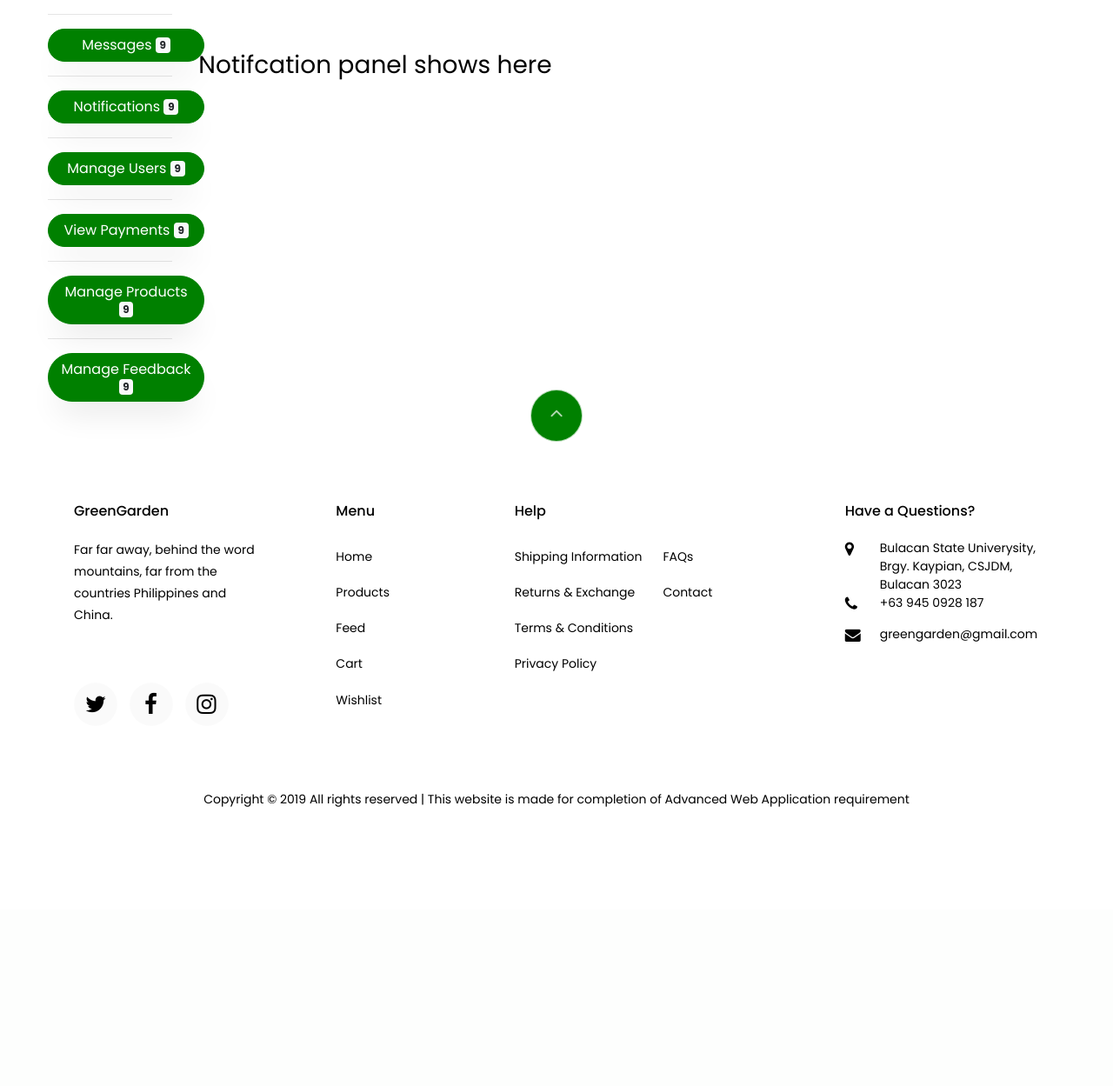
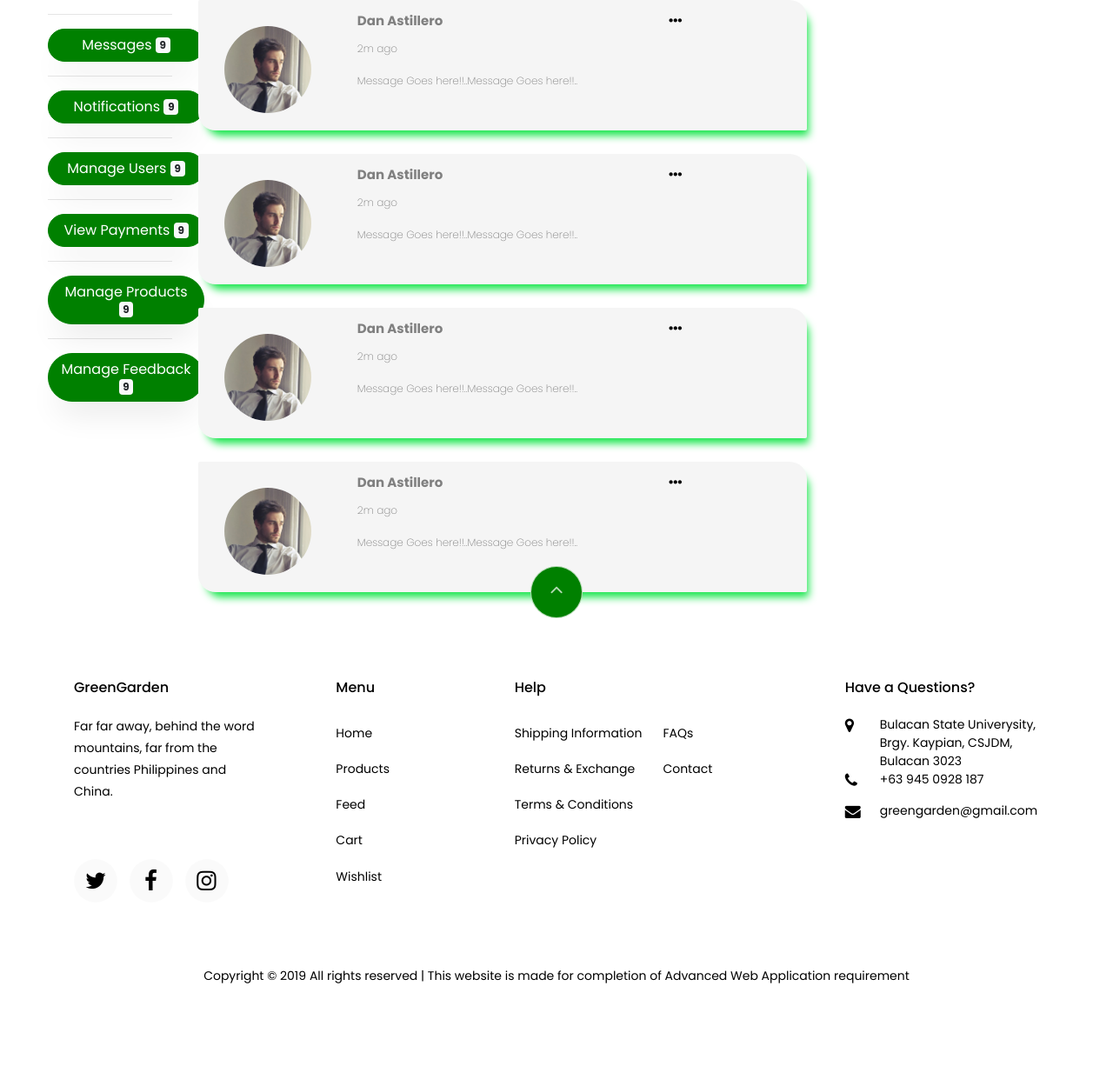
Before and after one commit to allanadan05/greengardenph, a PHP site: page /notificationsadmin.php in a window 1280 px wide. Shown: the part 96-1345 px from the top of the page at 87% size. Before the commit the page ends 1024 px from the top, so only its background shows below. Run offline with PHP 8.4, Linux system fonts and the light colour scheme; some libraries are stand-ins or nearby versions; some web fonts are replaced.

Commit message:
notifications admin

```diff
--- a/notificationsadmin.php
+++ b/notificationsadmin.php
@@ -30,6 +30,8 @@
     <link rel="stylesheet" href="./import/css/style.css">
     <link rel="stylesheet" href="./angelicoimport/angelicostyles.css">
     <link rel="stylesheet" href="./stevenimport/style.css">
+    <link rel="stylesheet" href="./espencerimport/style.css">
+
 
 </head>
 
@@ -75,12 +77,79 @@
                 <!-- /SIDEBAR -->
                 <!-- TABLE -->
 
-                    <div class="col-sm-10">
-                    <br/><br/>
+                    <!-- col 10 -->
+                <div class="col-sm-10">
 
-                    <h3>Notifcation panel shows here</h3>
 
+                    <div class="notif">
+                        <div class="row">
+                            <div class="col-sm-3">
+                                <img src="images/person_4.jpg" alt="" />
+                            </div>
+
+                            <div class="col-sm-7">
+                                <label>Dan Astillero</label>
+                                <span>
+                                    <button><i class="fa fa-ellipsis-h"></i></button>
+                                </span>
+                                <p>2m ago</p>
+                                <p>Message Goes here!!..Message Goes here!!..</p>
+                            </div>
+                        </div>
                     </div>
+                    <br />
+                    <div class="notif">
+                        <div class="row">
+                            <div class="col-sm-3">
+                                <img src="images/person_4.jpg" alt="" />
+                            </div>
+
+                            <div class="col-sm-7">
+                                <label>Dan Astillero</label>
+                                <span>
+                                    <button><i class="fa fa-ellipsis-h"></i></button>
+                                </span>
+                                <p>2m ago</p>
+                                <p>Message Goes here!!..Message Goes here!!..</p>
+                            </div>
+                        </div>
+                    </div>
+                    <br />
+                    <div class="notif">
+                        <div class="row">
+                            <div class="col-sm-3">
+                                <img src="images/person_4.jpg" alt="" />
+                            </div>
+
+                            <div class="col-sm-7">
+                                <label>Dan Astillero</label>
+                                <span>
+                                    <button><i class="fa fa-ellipsis-h"></i></button>
+                                </span>
+                                <p>2m ago</p>
+                                <p>Message Goes here!!..Message Goes here!!..</p>
+                            </div>
+                        </div>
+                    </div>
+                    <br />
+                    <div class="notif">
+                        <div class="row">
+                            <div class="col-sm-3">
+                                <img src="images/person_4.jpg" alt="" />
+                            </div>
+
+                            <div class="col-sm-7">
+                                <label>Dan Astillero</label>
+                                <span>
+                                    <button><i class="fa fa-ellipsis-h"></i></button>
+                                </span>
+                                <p>2m ago</p>
+                                <p>Message Goes here!!..Message Goes here!!..</p>
+                            </div>
+                        </div>
+                    </div>
+                </div>
+                <!-- /col 10 -->
 
 
                 <!-- /TABLE -->
--- a/stevenimport/style.css
+++ b/stevenimport/style.css
@@ -213,10 +213,10 @@
 }
 
 .user-table button {
-    font-size: 12px;
+    font-size: 10px;
     border-radius: 50px;
     border: 1px solid green;
-    width: 80px;
+    width: 90px;
     height: 25px;
     color: white;
 }
```
